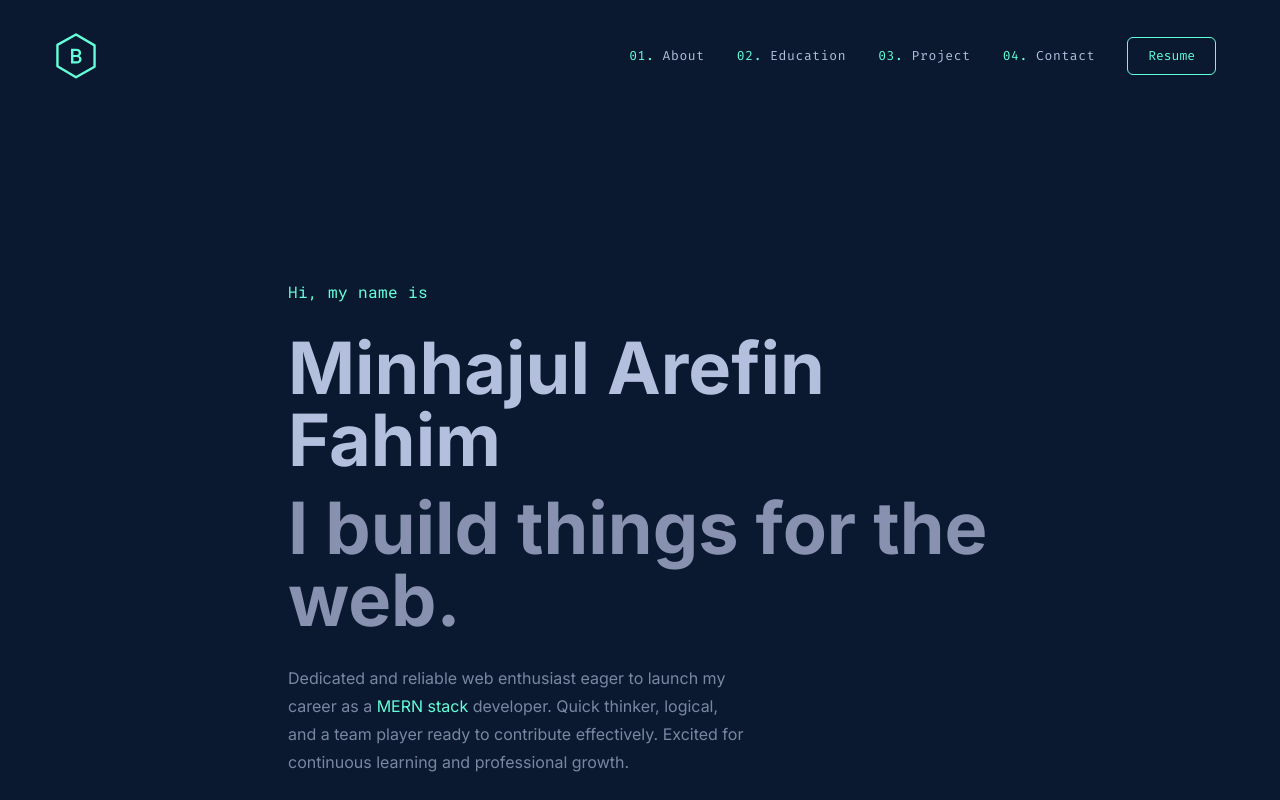
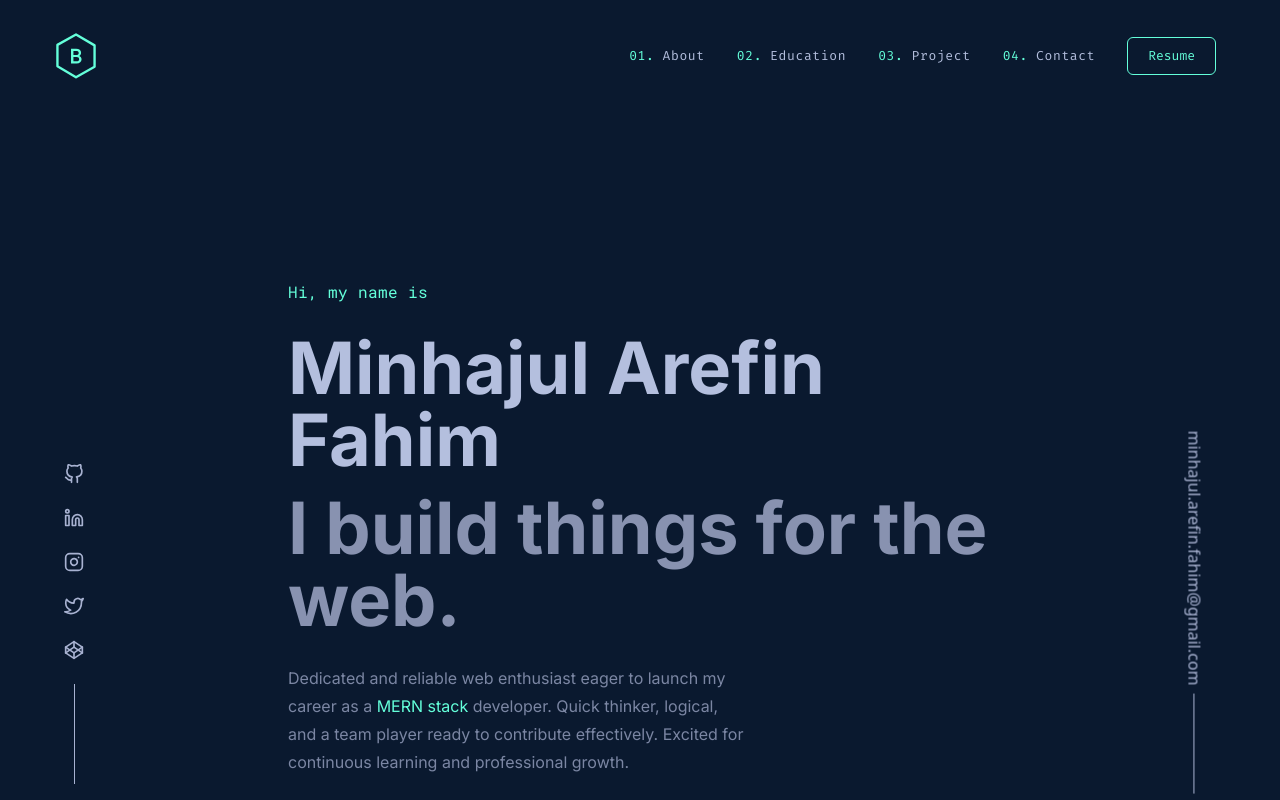
Before and after one commit to Fahim-Arefin/my-portfolio, a React (Vite) app: page /education/graduation in a window 1280 px wide. Shown: the top 800 px of the page. Built offline with nearby package versions, Linux system fonts and the light colour scheme.

Commit message:
Social updated

```diff
--- /dev/null
+++ b/src/components/Email.jsx
@@ -0,0 +1,10 @@
+function Email() {
+  return (
+    <div className="fixed flex items-center space-x-2  bottom-44 -right-24 text-[#a8b2d1] transform rotate-90 text-[16px]">
+      <div>minhajul.arefin.fahim@gmail.com</div>
+      <div className="w-[100px] h-[1px] bg-[#a8b2d1]"></div>
+    </div>
+  );
+}
+
+export default Email;
--- a/src/components/Home.jsx
+++ b/src/components/Home.jsx
@@ -1,21 +1,25 @@
 import About from "./About";
 import Banner from "./Banner";
-// import Contact from "./Contact";
+import Contact from "./Contact";
 import Education from "./Education";
+import Email from "./Email";
 import Navbar from "./Navbar";
 import OtherProjects from "./OtherProjects";
 import Project from "./Project";
+import SocialNav from "./SocialNav";
 
 function Home() {
   return (
-    <div className="min-h-screen py-6">
+    <div className="min-h-screen pt-6">
       <Navbar />
       <Banner />
       <About />
       <Education />
       <Project />
       <OtherProjects />
-      {/* <Contact /> */}
+      <SocialNav />
+      <Email />
+      <Contact />
     </div>
   );
 }
--- a/src/components/OtherProjects.jsx
+++ b/src/components/OtherProjects.jsx
@@ -33,7 +33,7 @@ function OtherProjects() {
   ];
 
   return (
-    <div className="container mx-auto mt-44 py-4 font-inter mb-[1000px]">
+    <div className="container mx-auto mt-44 py-4 font-inter">
       <div className="w-[95%] mx-4 md:w-[80%] lg:w-[70%] md:mx-auto space-y-12 ">
         {/* heading */}
         <div className="text-center">
--- /dev/null
+++ b/src/components/SocialNav.jsx
@@ -0,0 +1,124 @@
+function SocialNav() {
+  return (
+    <div className="fixed bottom-0 left-12">
+      <ul className="w-fit p-4 space-y-6 text-[#a8b2d1]">
+        <li className="w-5 h-5 hover:-translate-y-1 transition-all duration-500 hover:text-[#64ffdb]">
+          <a
+            href="https://github.com/Fahim-Arefin"
+            aria-label="GitHub"
+            target="_blank"
+            rel="noreferrer"
+          >
+            <svg
+              xmlns="http://www.w3.org/2000/svg"
+              role="img"
+              viewBox="0 0 24 24"
+              fill="none"
+              stroke="currentColor"
+              strokeWidth="2"
+              strokeLinecap="round"
+              strokeLinejoin="round"
+              className="feather feather-github"
+            >
+              <title>GitHub</title>
+              <path d="M9 19c-5 1.5-5-2.5-7-3m14 6v-3.87a3.37 3.37 0 0 0-.94-2.61c3.14-.35 6.44-1.54 6.44-7A5.44 5.44 0 0 0 20 4.77 5.07 5.07 0 0 0 19.91 1S18.73.65 16 2.48a13.38 13.38 0 0 0-7 0C6.27.65 5.09 1 5.09 1A5.07 5.07 0 0 0 5 4.77a5.44 5.44 0 0 0-1.5 3.78c0 5.42 3.3 6.61 6.44 7A3.37 3.37 0 0 0 9 18.13V22"></path>
+            </svg>
+          </a>
+        </li>
+        <li className="w-5 h-5 hover:-translate-y-1 transition-all duration-500 hover:text-[#64ffdb]">
+          <a
+            href="https://www.linkedin.com/in/minhajul-arefin-fahim-854396288/"
+            aria-label="Linkedin"
+            target="_blank"
+            rel="noreferrer"
+          >
+            <svg
+              xmlns="http://www.w3.org/2000/svg"
+              role="img"
+              viewBox="0 0 24 24"
+              fill="none"
+              stroke="currentColor"
+              strokeWidth="2"
+              strokeLinecap="round"
+              strokeLinejoin="round"
+              className="feather feather-linkedin"
+            >
+              <title>LinkedIn</title>
+              <path d="M16 8a6 6 0 0 1 6 6v7h-4v-7a2 2 0 0 0-2-2 2 2 0 0 0-2 2v7h-4v-7a6 6 0 0 1 6-6z"></path>
+              <rect x="2" y="9" width="4" height="12"></rect>
+              <circle cx="4" cy="4" r="2"></circle>
+            </svg>
+          </a>
+        </li>
+        <li className="w-5 h-5 hover:-translate-y-1 transition-all duration-500 hover:text-[#64ffdb]">
+          <a
+            href="https://www.instagram.com/fahim_08/"
+            aria-label="Instagram"
+            target="_blank"
+            rel="noreferrer"
+          >
+            <svg
+              xmlns="http://www.w3.org/2000/svg"
+              role="img"
+              viewBox="0 0 24 24"
+              fill="none"
+              stroke="currentColor"
+              strokeWidth="2"
+              strokeLinecap="round"
+              strokeLinejoin="round"
+              className="feather feather-instagram"
+            >
+              <title>Instagram</title>
+              <rect x="2" y="2" width="20" height="20" rx="5" ry="5"></rect>
+              <path d="M16 11.37A4 4 0 1 1 12.63 8 4 4 0 0 1 16 11.37z"></path>
+              <line x1="17.5" y1="6.5" x2="17.51" y2="6.5"></line>
+            </svg>
+          </a>
+        </li>
+        <li className="w-5 h-5 hover:-translate-y-1 transition-all duration-500 hover:text-[#64ffdb]">
+          <a href="#" aria-label="Twitter" target="_blank" rel="noreferrer">
+            <svg
+              xmlns="http://www.w3.org/2000/svg"
+              role="img"
+              viewBox="0 0 24 24"
+              fill="none"
+              stroke="currentColor"
+              strokeWidth="2"
+              strokeLinecap="round"
+              strokeLinejoin="round"
+              className="feather feather-twitter"
+            >
+              <title>Twitter</title>
+              <path d="M23 3a10.9 10.9 0 0 1-3.14 1.53 4.48 4.48 0 0 0-7.86 3v1A10.66 10.66 0 0 1 3 4s-4 9 5 13a11.64 11.64 0 0 1-7 2c9 5 20 0 20-11.5a4.5 4.5 0 0 0-.08-.83A7.72 7.72 0 0 0 23 3z"></path>
+            </svg>
+          </a>
+        </li>
+        <li className="w-5 h-5 hover:-translate-y-1 transition-all duration-500 hover:text-[#64ffdb]">
+          <a href="#" aria-label="Codepen" target="_blank" rel="noreferrer">
+            <svg
+              xmlns="http://www.w3.org/2000/svg"
+              role="img"
+              viewBox="0 0 24 24"
+              fill="none"
+              stroke="currentColor"
+              strokeWidth="2"
+              strokeLinecap="round"
+              strokeLinejoin="round"
+              className="feather feather-codepen"
+            >
+              <title>CodePen</title>
+              <polygon points="12 2 22 8.5 22 15.5 12 22 2 15.5 2 8.5 12 2"></polygon>
+              <line x1="12" y1="22" x2="12" y2="15.5"></line>
+              <polyline points="22 8.5 12 15.5 2 8.5"></polyline>
+              <polyline points="2 15.5 12 8.5 22 15.5"></polyline>
+              <line x1="12" y1="2" x2="12" y2="8.5"></line>
+            </svg>
+          </a>
+        </li>
+        <li className="h-[100px] bg-[#a8b2d1] w-[1px] mx-auto"></li>
+      </ul>
+    </div>
+  );
+}
+
+export default SocialNav;
--- a/src/index.css
+++ b/src/index.css
@@ -23,7 +23,7 @@ body {
 }
 
 ::-webkit-scrollbar {
-  width: 10px;
+  width: 5px;
   height: 10px;
 }
 
```
